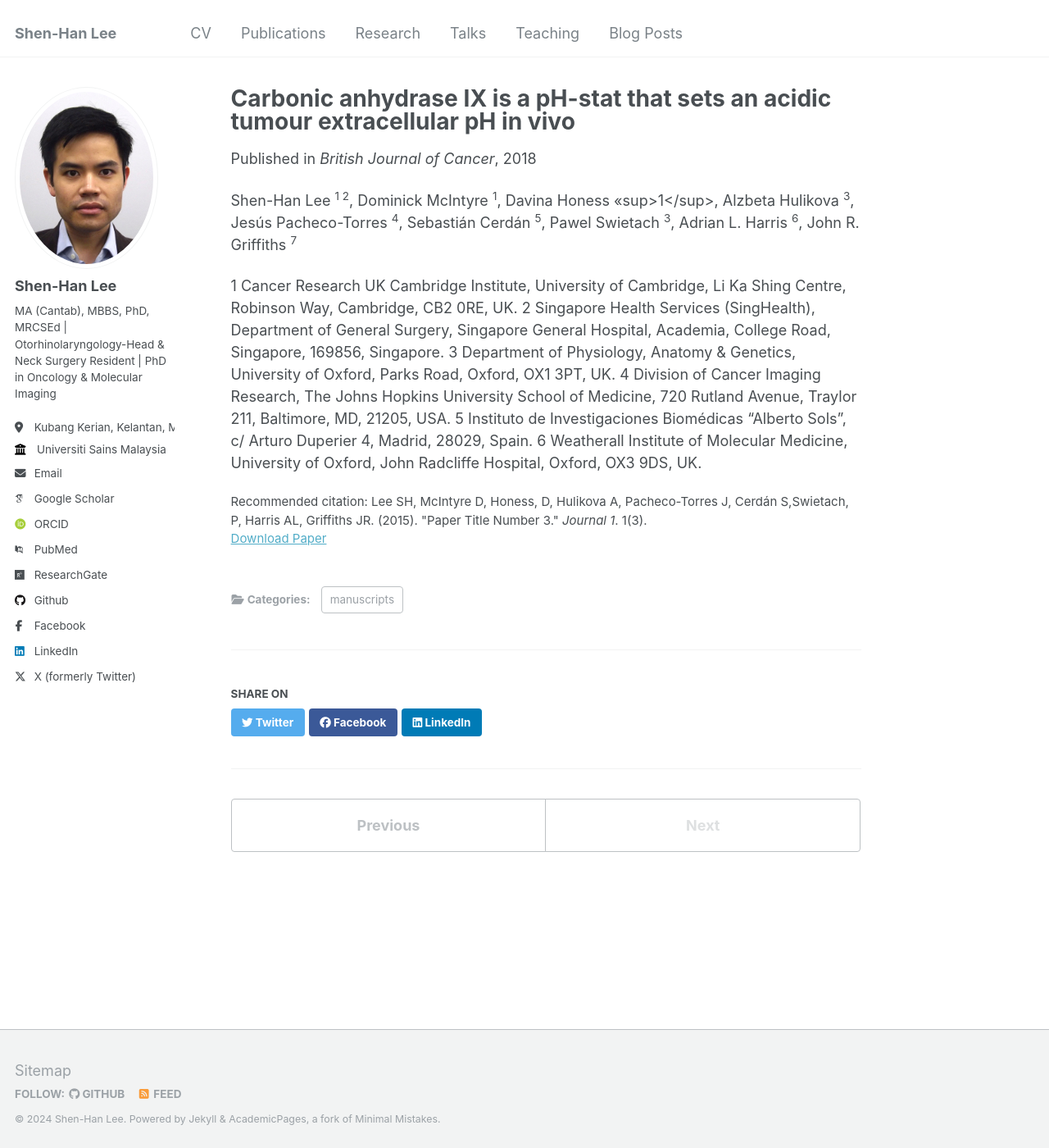
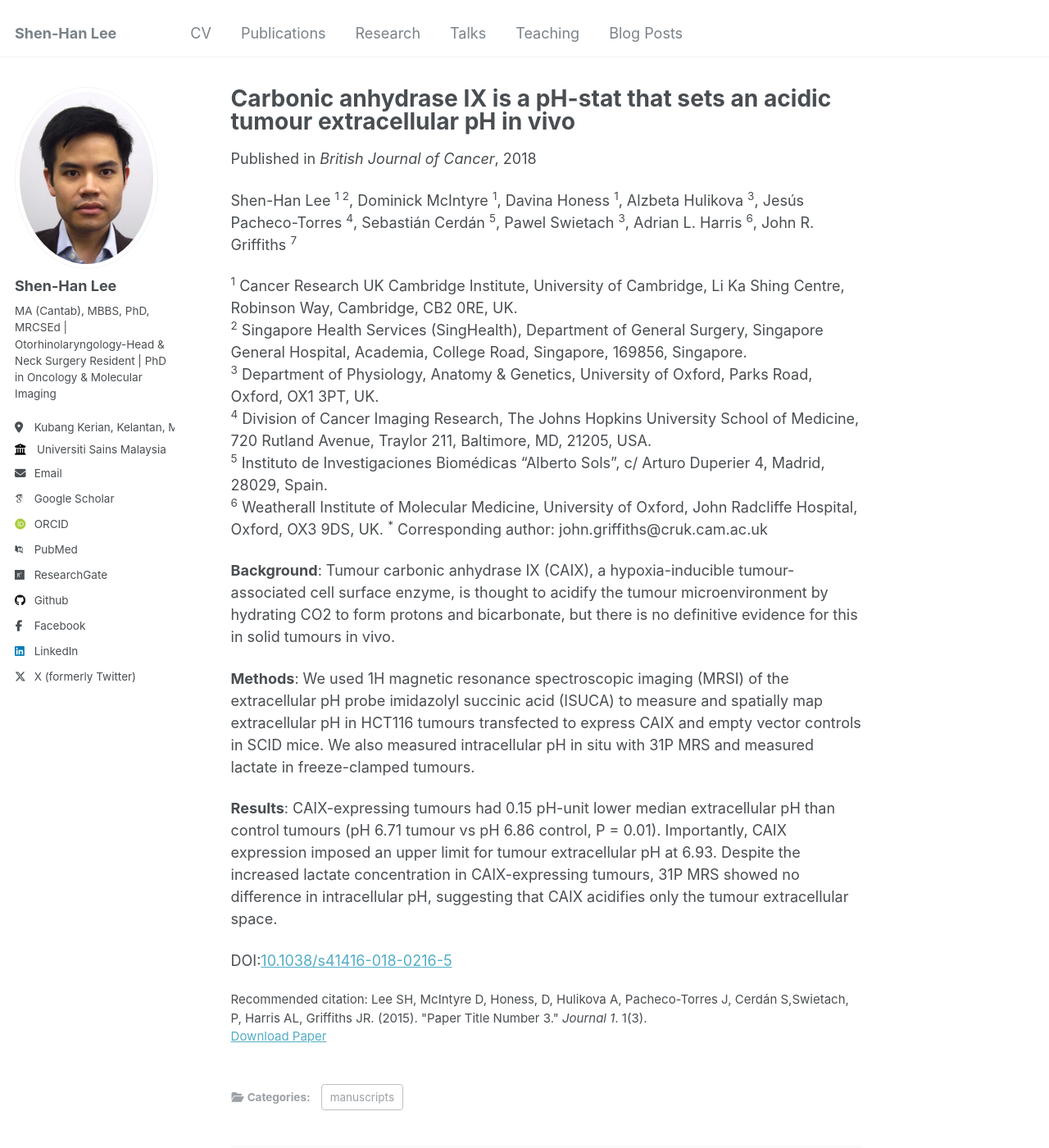
Before and after one commit to shenhanlee/shenhanlee.github.io, a Jekyll site: the page built from _publications/2024-02-17-paper-title-number-4.md, in a window 1280 px wide and 1400 px high. Shown: the whole window at 82% size. Built offline with Jekyll 4.4.1, drawn with Linux system fonts in a browser that asks for light colours; some web fonts are replaced.

Commit message:
Merge remote-tracking branch 'origin/master'

```diff
--- a/_publications/2024-02-17-paper-title-number-4.md
+++ b/_publications/2024-02-17-paper-title-number-4.md
@@ -10,11 +10,20 @@ paperurl: 'https://shenhanlee.github.io/files/Lee SH, Griffiths JR_British Journ
 citation: 'Lee SH, McIntyre D, Honess, D, Hulikova A, Pacheco-Torres J, Cerdán S,Swietach, P, Harris AL, Griffiths JR. (2015). &quot;Paper Title Number 3.&quot; <i>Journal 1</i>. 1(3).'
 ---
 
-Shen-Han Lee <sup>1 2</sup>, Dominick McIntyre <sup>1</sup>, Davina Honess <<sup>1</sup>, Alzbeta Hulikova <sup>3</sup>, Jesús Pacheco-Torres <sup>4</sup>, Sebastián Cerdán <sup>5</sup>, Pawel Swietach <sup>3</sup>, Adrian L. Harris <sup>6</sup>, John R. Griffiths <sup>7</sup>
+Shen-Han Lee <sup>1 2</sup>, Dominick McIntyre <sup>1</sup>, Davina Honess <sup>1</sup>, Alzbeta Hulikova <sup>3</sup>, Jesús Pacheco-Torres <sup>4</sup>, Sebastián Cerdán <sup>5</sup>, Pawel Swietach <sup>3</sup>, Adrian L. Harris <sup>6</sup>, John R. Griffiths <sup>7</sup>
 
-1 Cancer Research UK Cambridge Institute, University of Cambridge, Li Ka Shing Centre, Robinson Way, Cambridge, CB2 0RE, UK.
-2 Singapore Health Services (SingHealth), Department of General Surgery, Singapore General Hospital, Academia, College Road, Singapore, 169856, Singapore.
-3 Department of Physiology, Anatomy & Genetics, University of Oxford, Parks Road, Oxford, OX1 3PT, UK.
-4 Division of Cancer Imaging Research, The Johns Hopkins University School of Medicine, 720 Rutland Avenue, Traylor 211, Baltimore, MD, 21205, USA.
-5 Instituto de Investigaciones Biomédicas "Alberto Sols", c/ Arturo Duperier 4, Madrid, 28029, Spain.
-6 Weatherall Institute of Molecular Medicine, University of Oxford, John Radcliffe Hospital, Oxford, OX3 9DS, UK.
+<sup>1</sup> Cancer Research UK Cambridge Institute, University of Cambridge, Li Ka Shing Centre, Robinson Way, Cambridge, CB2 0RE, UK.
+<sup>2</sup> Singapore Health Services (SingHealth), Department of General Surgery, Singapore General Hospital, Academia, College Road, Singapore, 169856, Singapore.
+<sup>3</sup> Department of Physiology, Anatomy & Genetics, University of Oxford, Parks Road, Oxford, OX1 3PT, UK.
+<sup>4</sup> Division of Cancer Imaging Research, The Johns Hopkins University School of Medicine, 720 Rutland Avenue, Traylor 211, Baltimore, MD, 21205, USA.
+<sup>5</sup> Instituto de Investigaciones Biomédicas "Alberto Sols", c/ Arturo Duperier 4, Madrid, 28029, Spain.
+<sup>6</sup> Weatherall Institute of Molecular Medicine, University of Oxford, John Radcliffe Hospital, Oxford, OX3 9DS, UK.
+<sup>*</sup> Corresponding author: john.griffiths@cruk.cam.ac.uk
+
+<b>Background</b>: Tumour carbonic anhydrase IX (CAIX), a hypoxia-inducible tumour-associated cell surface enzyme, is thought to acidify the tumour microenvironment by hydrating CO2 to form protons and bicarbonate, but there is no definitive evidence for this in solid tumours in vivo.
+
+<b>Methods</b>: We used 1H magnetic resonance spectroscopic imaging (MRSI) of the extracellular pH probe imidazolyl succinic acid (ISUCA) to measure and spatially map extracellular pH in HCT116 tumours transfected to express CAIX and empty vector controls in SCID mice. We also measured intracellular pH in situ with 31P MRS and measured lactate in freeze-clamped tumours.
+
+<b>Results</b>: CAIX-expressing tumours had 0.15 pH-unit lower median extracellular pH than control tumours (pH 6.71 tumour vs pH 6.86 control, P = 0.01). Importantly, CAIX expression imposed an upper limit for tumour extracellular pH at 6.93. Despite the increased lactate concentration in CAIX-expressing tumours, 31P MRS showed no difference in intracellular pH, suggesting that CAIX acidifies only the tumour extracellular space.
+
+DOI:[10.1038/s41416-018-0216-5](https://doi.org/10.1038/s41416-018-0216-5)
```
